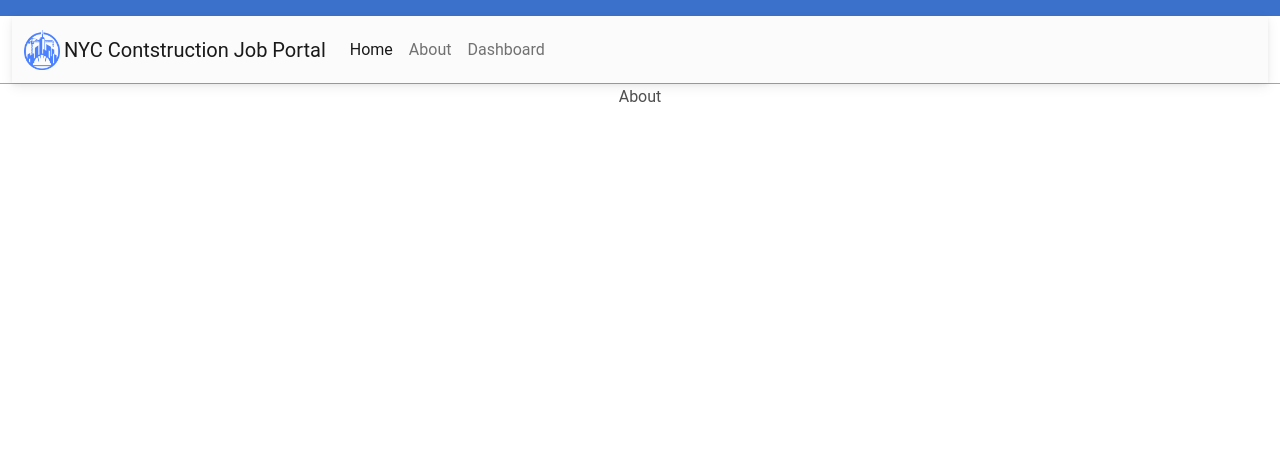
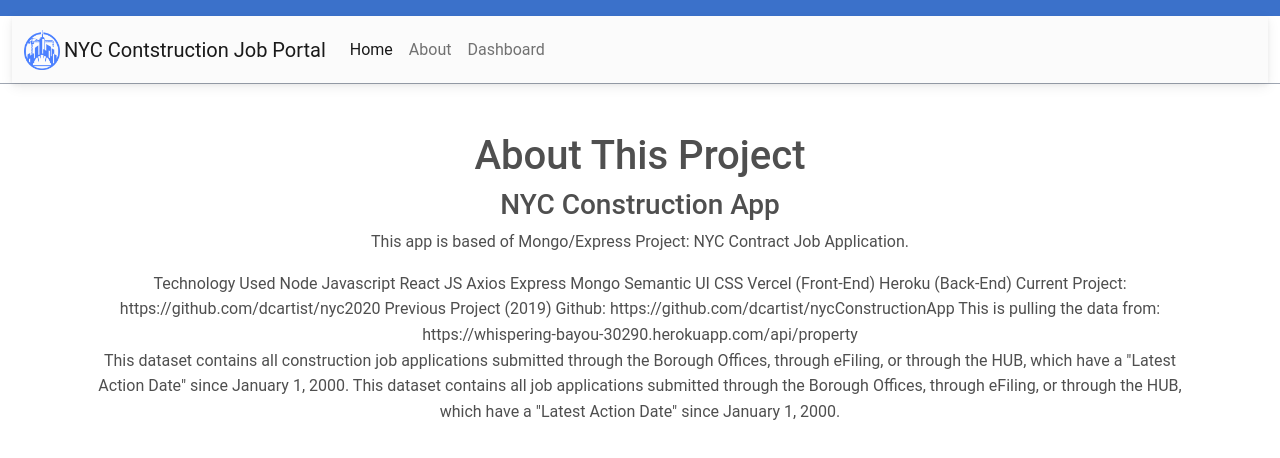
Before and after one commit to dcartist/nyc22react, a React (Create React App) app: page /about in a window 1280 px wide. Shown: the top 458 px of the page. Built offline with nearby package versions, Linux system fonts and the light colour scheme; no server answers.

Commit message:
updating about and hidding listing links

```diff
--- a/src/Pages/About.js
+++ b/src/Pages/About.js
@@ -2,6 +2,35 @@ import React from 'react'
 
 export default function About() {
   return (
-    <div>About</div>
+    <div className='container mt-5'>
+      <h1>About This Project</h1>
+      <h3>NYC Construction App</h3>
+<p>This app is based of Mongo/Express Project: NYC Contract Job Application.</p>
+
+Technology Used
+Node
+Javascript
+React JS
+Axios
+Express
+Mongo
+Semantic UI
+CSS
+Vercel (Front-End)
+Heroku (Back-End)
+Current Project:
+https://github.com/dcartist/nyc2020
+
+Previous Project (2019) Github:
+https://github.com/dcartist/nycConstructionApp
+
+This is pulling the data from:
+https://whispering-bayou-30290.herokuapp.com/api/property
+
+<p>This dataset contains all construction job applications submitted through the Borough Offices, through eFiling, or through the HUB, which have a "Latest Action Date" since January 1, 2000. This dataset contains all job applications submitted through the Borough Offices, through eFiling, or through the HUB, which have a "Latest Action Date" since January 1, 2000.</p>
+
+
+
+    </div>
   )
 }
--- a/src/Pages/Dashboard/Dashboard.js
+++ b/src/Pages/Dashboard/Dashboard.js
@@ -19,12 +19,12 @@ export default function Dashboard() {
             <MDBListGroupItem tag={Link} to="jobs" action>
               Job Listings
             </MDBListGroupItem>
-            <MDBListGroupItem tag={Link} to="settings" action>
+            {/* <MDBListGroupItem tag={Link} to="settings" action>
               Settings
             </MDBListGroupItem>
             <MDBListGroupItem tag={Link} to="profile" action>
               Profile
-            </MDBListGroupItem>
+            </MDBListGroupItem> */}
           </MDBListGroup>
         </MDBCol>
 
```
